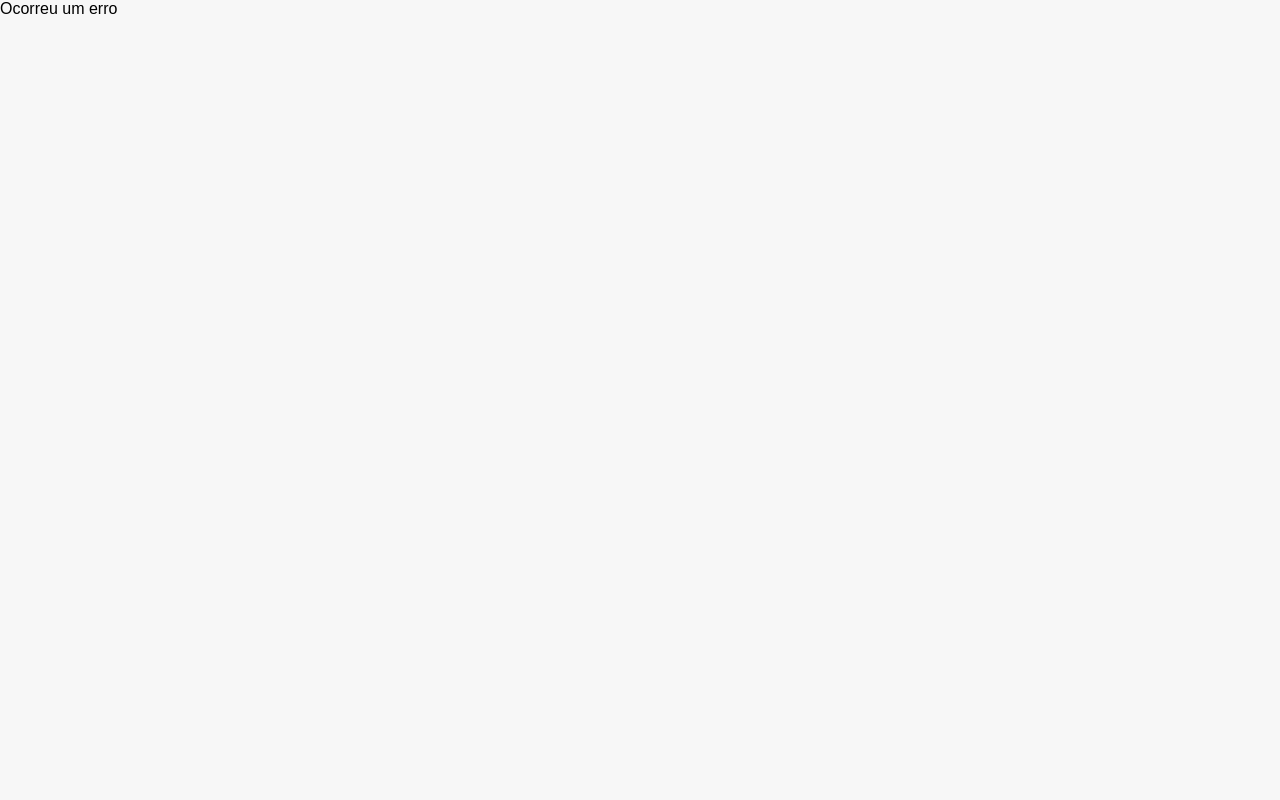
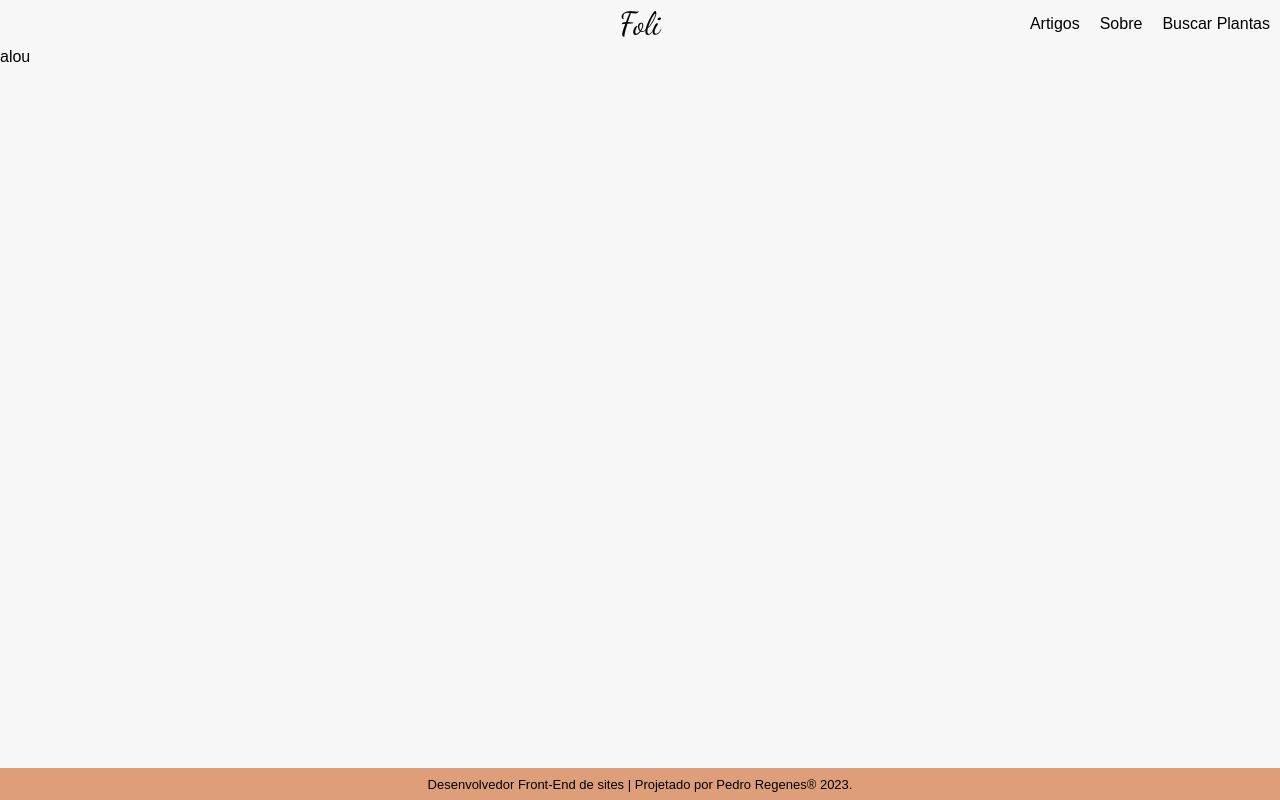
Before and after one commit to Phregenes/foli, a React (Create React App) app in the folder frontend/: page /search/1 in a window 1280 px wide. Before the commit this address had no page. Built offline with nearby package versions, Linux system fonts and the light colour scheme.

Commit message:
feat: create new rote

```diff
--- a/frontend/src/components/navBar/index.js
+++ b/frontend/src/components/navBar/index.js
@@ -13,6 +13,7 @@ export default function NavBar() {
       <div className="navbar__links">
       <Link className={`navbar__link ${location.pathname === '/articles' ? 'active' : ''}`} to="/articles">Artigos</Link>
       <Link className={`navbar__link ${location.pathname === '/aboult' ? 'active' : ''}`} to="/aboult">Sobre</Link>
+      <Link className={`navbar__link ${location.pathname === '/search' ? 'active' : ''}`} to="/search">Buscar Plantas</Link>
       </div>
     </nav>
   );
--- a/frontend/src/components/plantSearch/index.js
+++ b/frontend/src/components/plantSearch/index.js
@@ -1,6 +1,8 @@
 import React, { useState, useEffect } from "react";
 import "./styles.css";
 import noImage from "../../assets/img/noimage.png";
+
+import { Link } from "react-router-dom";
 
 function PlantSearch() {
   const [plants, setPlants] = useState([]);
@@ -62,7 +64,7 @@ function PlantSearch() {
         {plants &&
           plants.map((plant) => (
             <div className="plantSearch__box--reult" key={plant.id}>
-              <h3>{plant.scientific_name}</h3>
+              <Link to={`/search/${plant.id}`} key={plant.id}>{plant.scientific_name}</Link>
               <div>{plant.common_name || "Nome comum não encontrado"}</div>
               <img
                 className="plantSearch__img"
--- a/frontend/src/pages/aboult/index.js
+++ b/frontend/src/pages/aboult/index.js
@@ -1,10 +1,9 @@
-import PlantSearch from "../../components/plantSearch";
 import "./styles.css";
 
 function Aboult() {
   return (
     <div className="aboult">
-      <PlantSearch/>
+      bom dia
     </div>
   );
 }
--- /dev/null
+++ b/frontend/src/pages/plantDetails/index.js
@@ -0,0 +1,9 @@
+function PlantDeatails() {
+  return (
+    <div className="aboult">
+      alou
+    </div>
+  );
+}
+
+export default PlantDeatails;
--- /dev/null
+++ b/frontend/src/pages/search/index.js
@@ -0,0 +1,11 @@
+import PlantSearch from "../../components/plantSearch";
+
+function Search() {
+  return (
+    <div className="aboult">
+      <PlantSearch/>
+    </div>
+  );
+}
+
+export default Search;
```
Also changed, not shown: frontend/src/index.js (+10 -11 lines).
